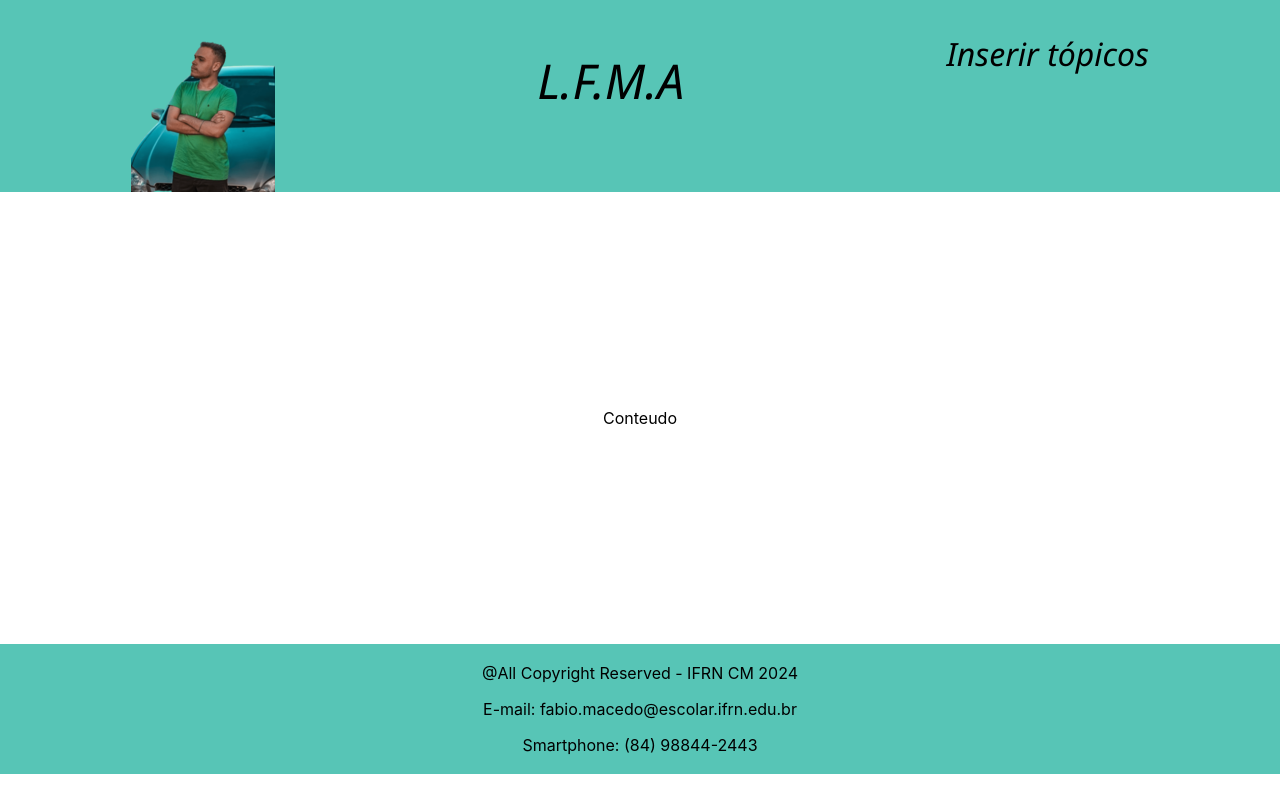
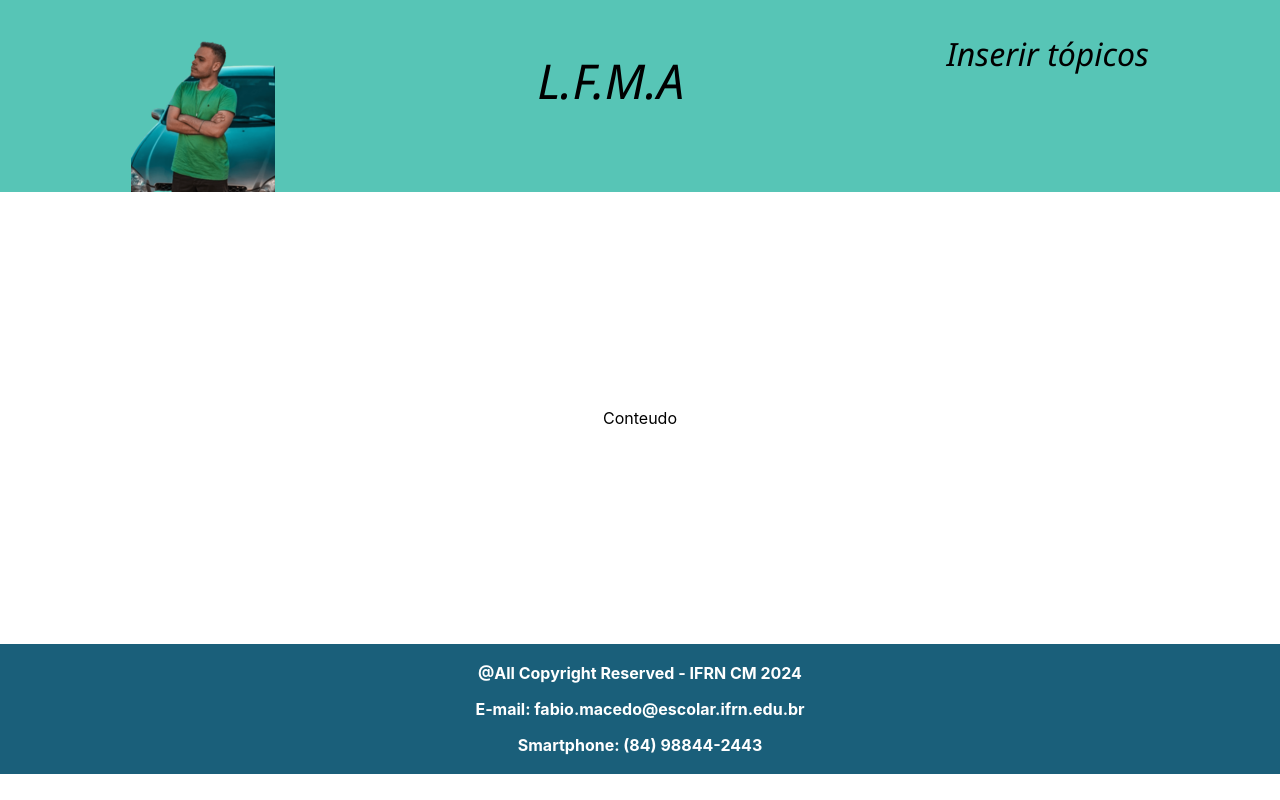
Before and after one commit to fabiomace/fava23, a React (Create React App) app: page / in a window 1280 px wide. Built offline with nearby package versions, Linux system fonts and the light colour scheme.

Commit message:
atualizando css

```diff
--- a/src/componentes/Rodape/Rodape.module.css
+++ b/src/componentes/Rodape/Rodape.module.css
@@ -1,10 +1,12 @@
 .copy {
-    background-color: #57C5B6;
+    background-color: #1A5F7A;
     text-align: center;
+    font-weight: bold;
+    color: white;
 }
 
 .footer {
-    background-color: #57C5B6;
+    background-color: #1A5F7A;
     margin: 0;
-    border: solid #57C5B6;
+    border: solid #1A5F7A;
 }
```
